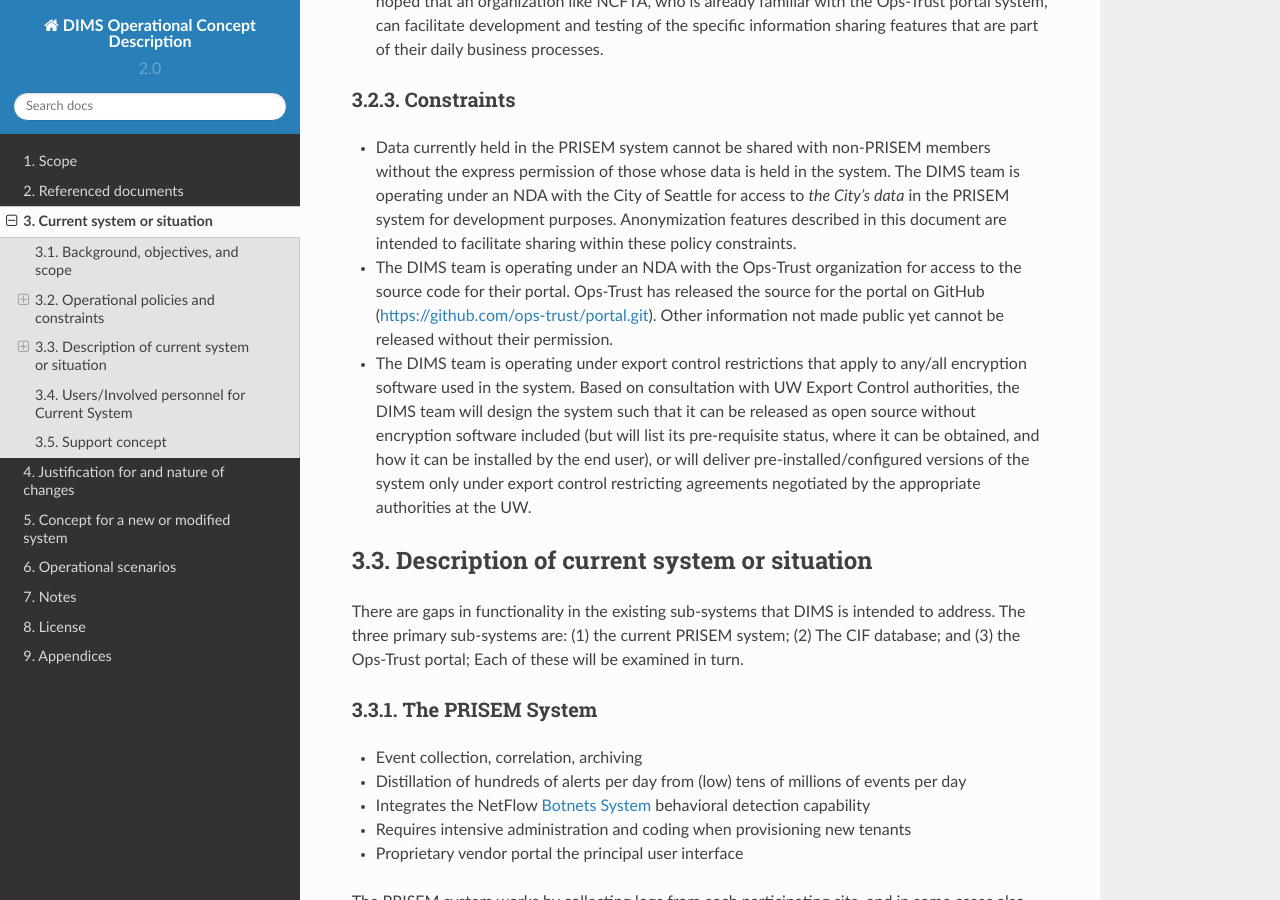
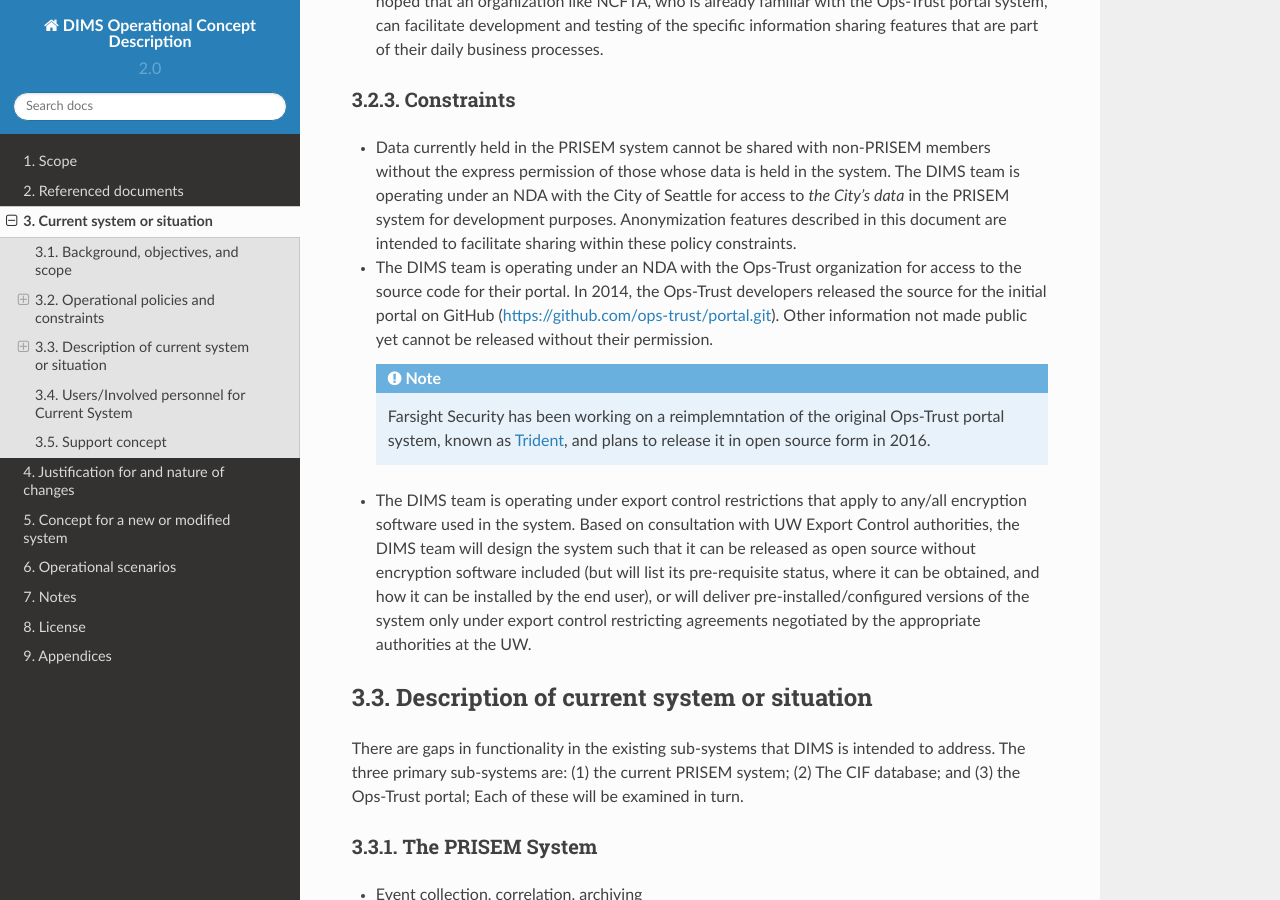
Before and after one commit to uw-dims/dims-ocd, a Sphinx documentation site: the page built from docs/source/currentsystem.rst, in a window 1280 px wide and 900 px high, scrolled down 3484 px. Built offline with Sphinx 7.4.7 and the Read the Docs theme 2.0.0, drawn with Linux system fonts in a browser that asks for light colours.

Commit message:
Update section on Ops-Trust portal to include Trident

```diff
--- a/docs/source/currentsystem.rst
+++ b/docs/source/currentsystem.rst
@@ -193,9 +193,20 @@
   sharing within these policy constraints.
 
 + The DIMS team is operating under an NDA with the Ops-Trust organization for
-  access to the source code for their portal. Ops-Trust has released the source
-  for the portal on GitHub (https://github.com/ops-trust/portal.git). Other
-  information not made public yet cannot be released without their permission.
+  access to the source code for their portal. In 2014, the Ops-Trust
+  developers released the source for the initial portal on GitHub
+  (https://github.com/ops-trust/portal.git). Other information not made public
+  yet cannot be released without their permission.
+
+  .. note::
+
+      Farsight Security has been working on a reimplemntation of the original
+      Ops-Trust portal system, known as `Trident`_, and plans to release it in
+      open source form in 2016.
+
+  ..
+
+.. _Trident:  https://trident.li
 
 + The DIMS team is operating under export control restrictions that apply to
   any/all encryption software used in the system. Based on consultation with UW
```
